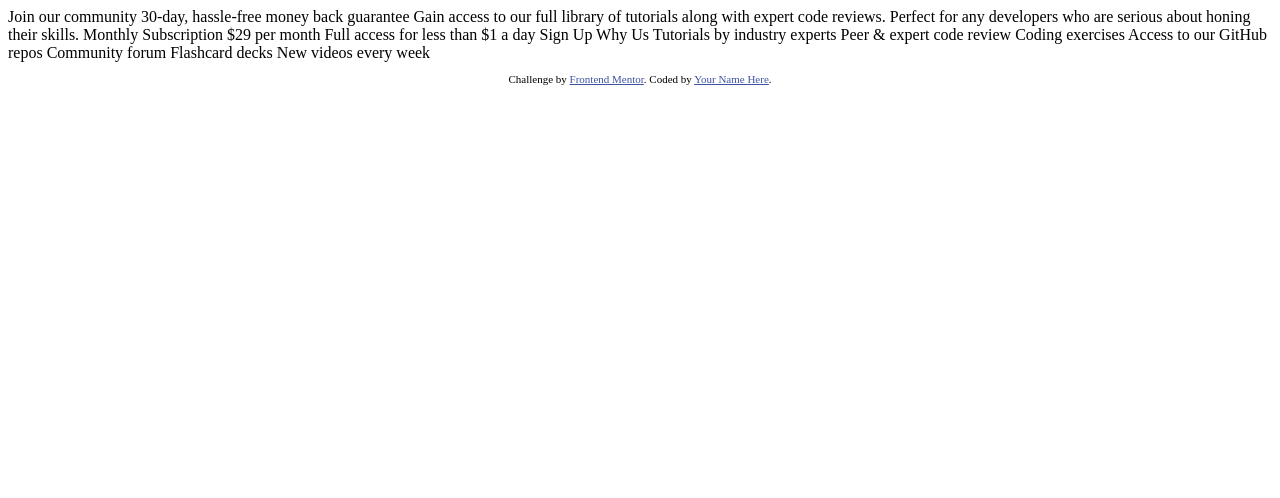
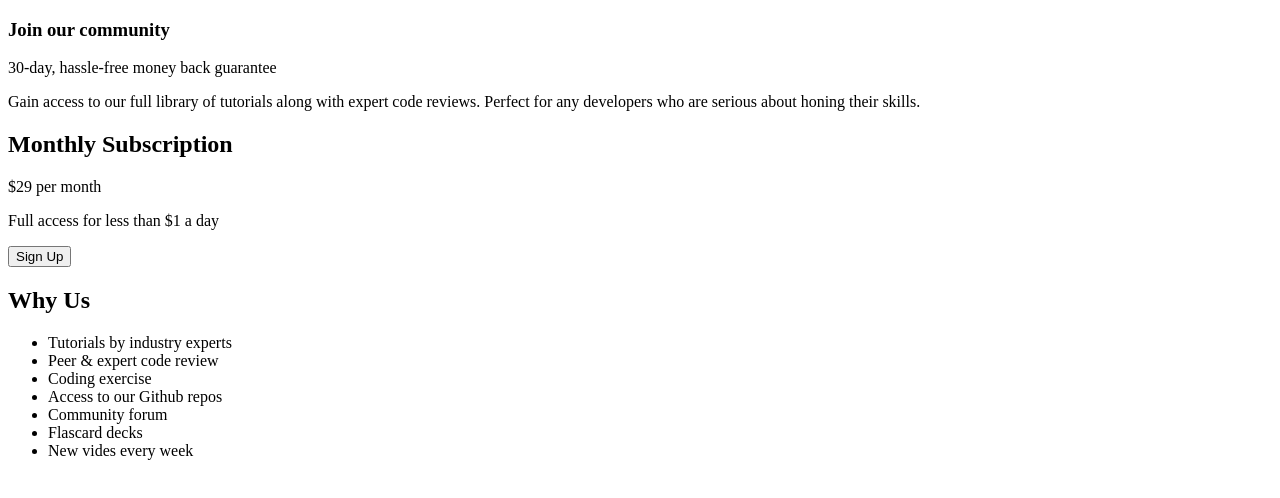
Before and after one commit to humarroquin/Single-price-grid-component, a plain HTML site: page index.html in a window 1280 px wide. Drawn offline with Linux system fonts and the light colour scheme.

Commit message:
Update index.html

```diff
--- a/index.html
+++ b/index.html
@@ -1,50 +1,51 @@
 <!DOCTYPE html>
 <html lang="en">
   <head>
-  <meta charset="UTF-8">
-  <meta name="viewport" content="width=device-width, initial-scale=1.0"> <!-- displays site properly based on user's device -->
+    <meta charset="UTF-8" />
+    <meta name="viewport" content="width=device-width, initial-scale=1.0" />
 
-  <link rel="icon" type="image/png" sizes="32x32" href="./images/favicon-32x32.png">
+    <link
+      rel="icon"
+      type="image/png"
+      sizes="32x32"
+      href="./images/favicon-32x32.png"
+    />
 
     <title>Frontend Mentor | Single Price Grid Component</title>
-
-  <!-- Feel free to remove these styles or customise in your own stylesheet 👍 -->
-  <style>
-    .attribution { font-size: 11px; text-align: center; }
-    .attribution a { color: hsl(228, 45%, 44%); }
-  </style>
   </head>
   <body>
-  Join our community
-
-  30-day, hassle-free money back guarantee
-
-  Gain access to our full library of tutorials along with expert code reviews.
-  Perfect for any developers who are serious about honing their skills.
-
-  Monthly Subscription
-
-  &dollar;29 per month
-
-  Full access for less than &dollar;1 a day
-
-  Sign Up
-
-  Why Us
-
-  Tutorials by industry experts
-  Peer &amp; expert code review
-  Coding exercises
-  Access to our GitHub repos
-  Community forum
-  Flashcard decks
-  New videos every week
-
-  <footer>
-    <p class="attribution">
-      Challenge by <a href="https://www.frontendmentor.io?ref=challenge" target="_blank">Frontend Mentor</a>.
-      Coded by <a href="#">Your Name Here</a>.
+    <main>
+      <section class="container">
+        <section class="section join-section">
+          <h1 class="header join-title">Join our community</h1>
+          <p class="join-guarantee">30-day, hassle-free money back guarantee</p>
+          <p class="join-description">
+            Gain access to our full library of tutorials along with expert code
+            reviews. Perfect for any developers who are serious about honing
+            their skills.
           </p>
-  </footer>
+        </section>
+        <section class="section subscription-section">
+          <h2 class="header">Monthly Subscription</h2>
+          <p class="subscription-price">
+            $29 <span class="faded-text">per month</span>
+          </p>
+          <p class="subscription-text">Full access for less than $1 a day</p>
+          <button class="btn">Sign Up</button>
+        </section>
+        <section class="section why-us-section">
+          <h2 class="header">Why Us</h2>
+          <ul class="section-list">
+            <li class="list-items">Tutorials by industry experts</li>
+            <li class="list-items">Peer & expert code review</li>
+            <li class="list-items">Coding exercise</li>
+            <li class="list-items">Access to our Github repos</li>
+            <li class="list-items">Community forum</li>
+            <li class="list-items">Flascard decks</li>
+            <li class="list-items">New vides every week</li>
+          </ul>
+        </section>
+      </section>
+    </main>
   </body>
 </html>
```
Lines whose indentation alone changed are shown as unchanged.
